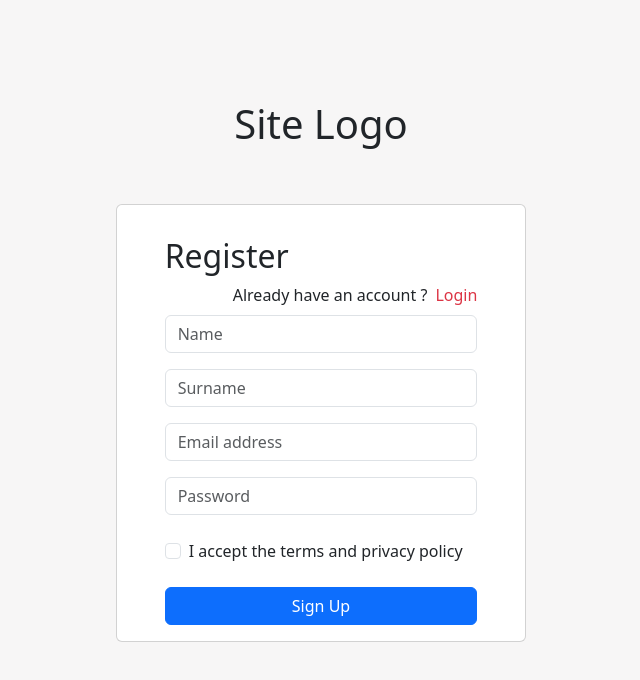
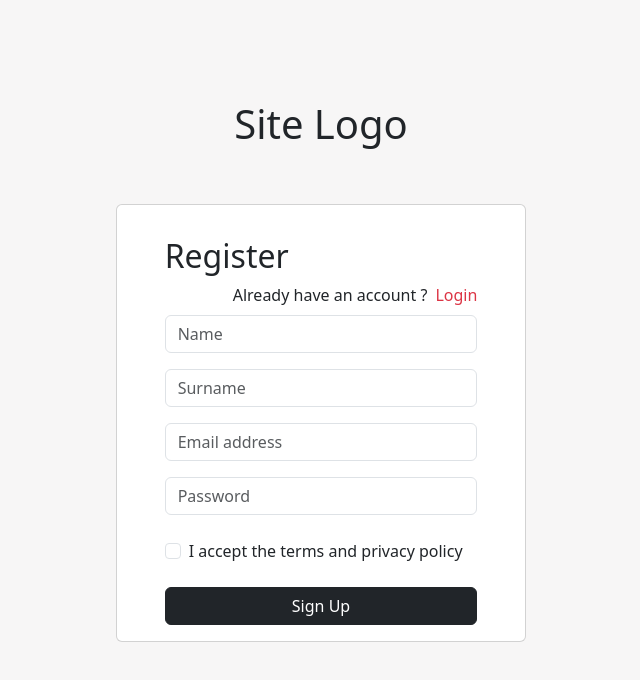
Before and after one commit to CarmineGar93/Capstone-Project-Front-End, a React (Create React App) app in the folder capstone/: page /auth in a window 1280 px wide. Shown: the top 680 px of the page, without its empty margins (319-959 px from the left). Built offline with nearby package versions, Linux system fonts and the light colour scheme; the HTML template or start-up script is replaced by a standard one.

Commit message:
update button signup color

```diff
--- a/capstone/src/components/LoginRegister.jsx
+++ b/capstone/src/components/LoginRegister.jsx
@@ -105,7 +105,7 @@ const LoginRegister = () => {
                                 className={`m${isLogin ? "b" : "y"}-4`}
                                 required={isLogin ? false : true}
                             />
-                            <Button className="btn btn-block w-100">
+                            <Button variant="dark" className="btn btn-block w-100">
                                 Sign {isLogin ? "In" : "Up"}
                             </Button>
                         </Form>
```
